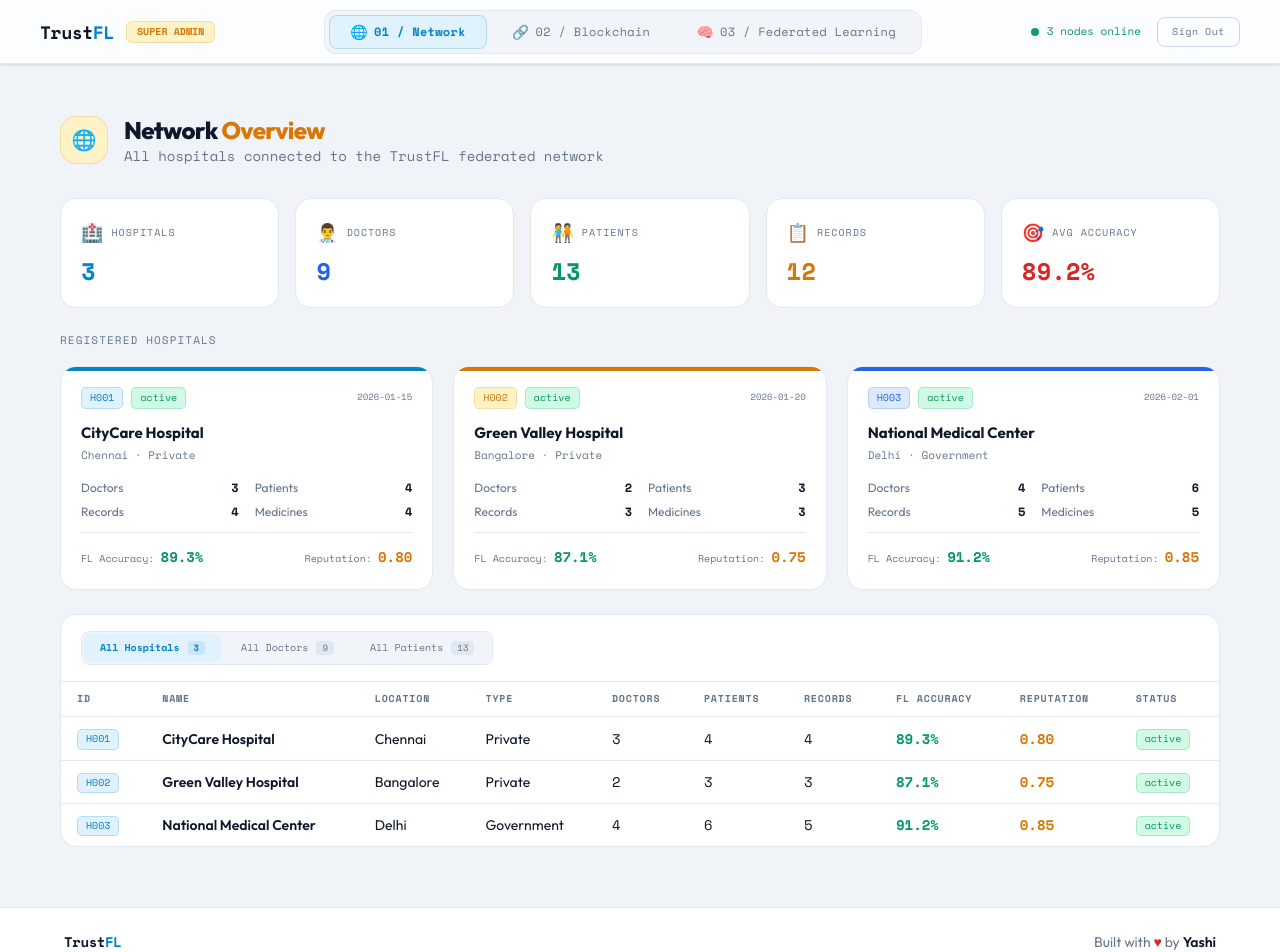
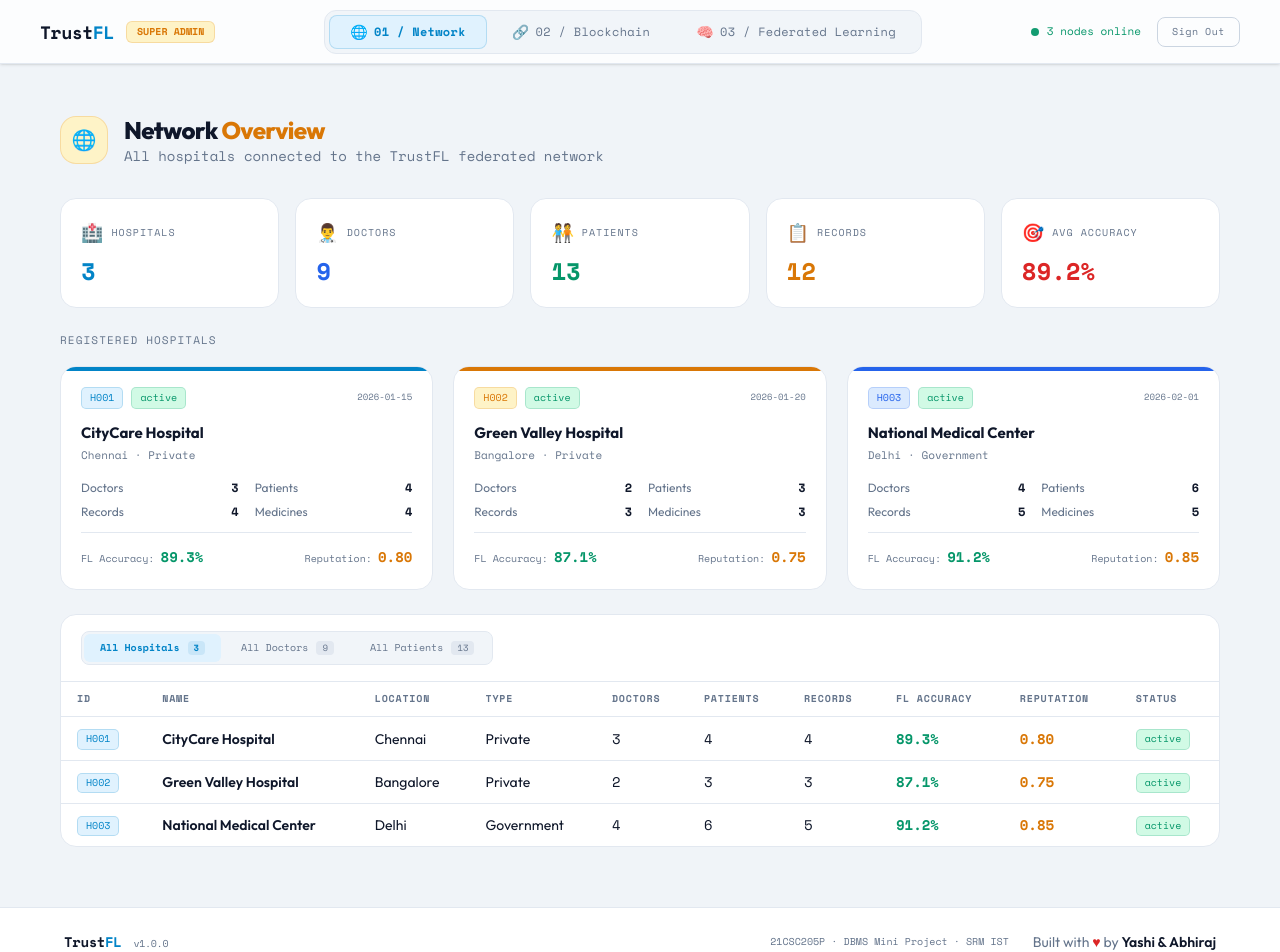
Before and after one commit to yashighosh/TrustFL, a Next.js app in the folder Frontend/: page /admin in a window 1280 px wide. Shown: the top 952 px of the page. Built offline with nearby package versions, Linux system fonts and the light colour scheme.

Commit message:
feat/update: Footer.tsx

```diff
--- a/Frontend/app/components/layout/Footer.tsx
+++ b/Frontend/app/components/layout/Footer.tsx
@@ -6,10 +6,16 @@ export default function Footer() {
       <div className="max-w-6xl mx-auto flex items-center justify-between">
         <div className="font-mono text-sm font-bold text-text-primary tracking-tight">
           Trust<span className="text-primary">FL</span>
+          <span className="ml-3 font-mono text-[10px] text-muted font-normal">v1.0.0</span>
         </div>
-        <div className="text-sm text-muted">
-          Built with <span className="text-coral">♥</span> by{" "}
-          <span className="font-semibold text-text-primary">Yashi</span>
+        <div className="flex items-center gap-6">
+          <div className="font-mono text-[10px] text-muted">
+            21CSC205P · DBMS Mini Project · SRM IST
+          </div>
+          <div className="text-sm text-muted">
+            Built with <span className="text-coral">♥</span> by{" "}
+            <span className="font-semibold text-text-primary">Yashi & Abhiraj</span>
+          </div>
         </div>
       </div>
     </footer>
```
